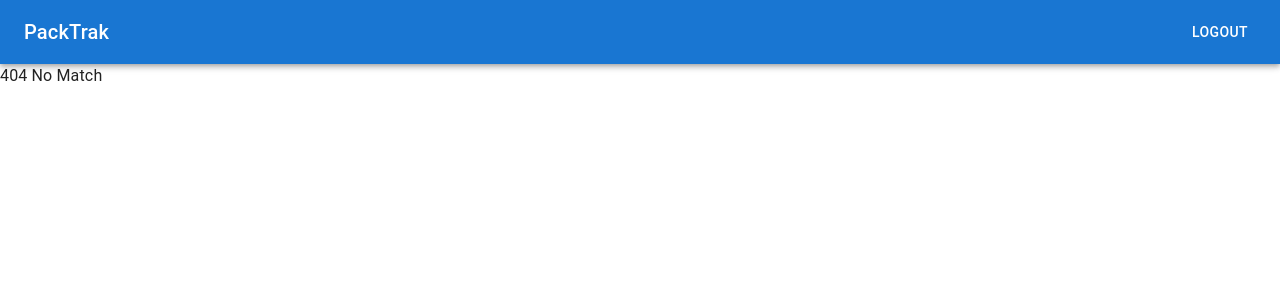
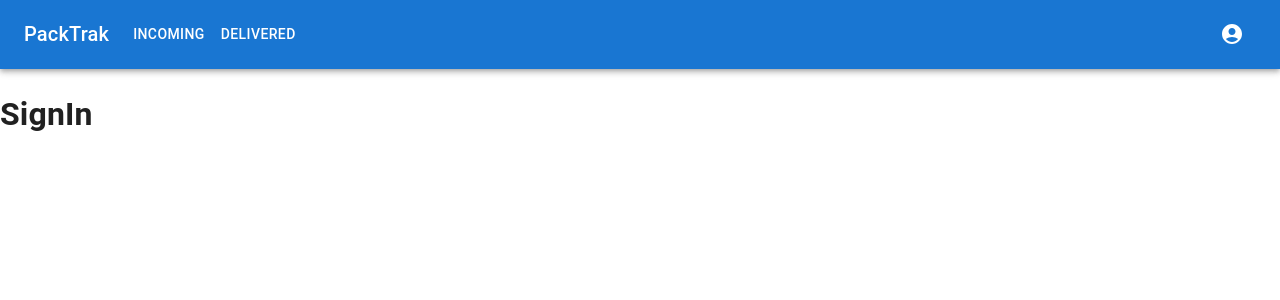
Before and after one commit to petele/packtrak, a React (Create React App) app: page /signin in a window 1280 px wide. Before the commit this address had no page. Shown: the top 300 px of the page. Built offline with nearby package versions, Linux system fonts and the light colour scheme.

Commit message:
additional pages

```diff
--- a/src/App.js
+++ b/src/App.js
@@ -8,6 +8,9 @@ import Edit from './views/Edit';
 import Incoming from './views/Incoming';
 import NoMatch from './views/NoMatch';
 import Received from './views/Received';
+import SignIn from './views/SignIn';
+import SignUp from './views/SignUp';
+import Profile from './views/Profile';
 
 import { CssBaseline } from '@mui/material';
 import ButtonAppBar from './components/ButtonAppBar';
@@ -19,11 +22,14 @@ export default function App() {
     <Routes>
       <Route path="/" element={<Layout />}>
         <Route index element={<Home />} />
-        <Route path="incoming" element={<Incoming />} />
-        <Route path="received" element={<Received />} />
-        <Route path="add" element={<Add />} />
+        <Route path="/incoming" element={<Incoming />} />
+        <Route path="/received" element={<Received />} />
+        <Route path="/add" element={<Add />} />
         <Route path="/edit/:kind/:id" element={<Edit />} />
-        <Route path="about" element={<About />} />
+        <Route path="/about" element={<About />} />
+        <Route path="/signin" element={<SignIn />} />
+        <Route path="/signup" element={<SignUp />} />
+        <Route path="/profile" element={<Profile />} />
         <Route path="*" element={<NoMatch />} />
       </Route>
     </Routes>
--- a/src/components/ButtonAppBar.js
+++ b/src/components/ButtonAppBar.js
@@ -4,20 +4,101 @@ import Box from '@mui/material/Box';
 import Toolbar from '@mui/material/Toolbar';
 import Typography from '@mui/material/Typography';
 import Button from '@mui/material/Button';
-// import IconButton from '@mui/material/IconButton';
-// import MenuIcon from '@mui/icons-material/Menu';
+import AccountCircle from '@mui/icons-material/AccountCircle';
+
+import IconButton from '@mui/material/IconButton';
+import MenuItem from '@mui/material/MenuItem';
+import Menu from '@mui/material/Menu';
 
 export default function ButtonAppBar() {
   const [auth, setAuth] = React.useState(true);
+  const [anchorEl, setAnchorEl] = React.useState(null);
+
+  const handleMenu = (event) => {
+    setAnchorEl(event.currentTarget);
+  };
+
+  const clickSignOut = () => {
+    console.log('click sign out');
+    setAnchorEl(null);
+  };
+
+  const handleClose = () => {
+    setAnchorEl(null);
+  };
 
   return (
     <Box sx={{ flexGrow: 1 }}>
       <AppBar position="static">
         <Toolbar>
-          <Typography variant="h6" component="div" sx={{ flexGrow: 1 }}>
+          <Typography
+            variant="h6"
+            noWrap
+            component="a"
+            href="/"
+            sx={{
+              mr: 2,
+              display: {xs: 'none', md: 'flex'},
+              color: 'inherit',
+              textDecoration: 'none',
+            }}
+          >
             PackTrak
           </Typography>
-          <Button color="inherit">{auth ? 'Logout' : 'Login'}</Button>
+
+          <Button
+            href="/incoming"
+            sx={{ my: 2, color: 'white', display: 'block' }}>
+            Incoming
+          </Button>
+          <Button
+            href="/received"
+            sx={{ my: 2, color: 'white', display: 'block' }}>
+            Delivered
+          </Button>
+
+          <Box sx={{ flexGrow: 1 }}></Box>
+          {!auth && (
+            <IconButton
+              size="large"
+              href="/signin"
+              aria-label="sign in"
+              color="inherit">
+              <AccountCircle />
+            </IconButton>
+          )}
+          {auth && (
+            <div>
+              <IconButton
+                size="large"
+                aria-label="account of current user"
+                aria-controls="menu-appbar"
+                aria-haspopup="true"
+                onClick={handleMenu}
+                color="inherit"
+              >
+                <AccountCircle />
+              </IconButton>
+              <Menu
+                    id="menu-appbar"
+                    anchorEl={anchorEl}
+                    anchorOrigin={{
+                      vertical: 'top',
+                      horizontal: 'right',
+                    }}
+                    keepMounted
+                    transformOrigin={{
+                      vertical: 'top',
+                      horizontal: 'right',
+                    }}
+                    open={Boolean(anchorEl)}
+                    onClose={handleClose}
+                  >
+                    <MenuItem component="a" href="/profile">Profile</MenuItem>
+                    <MenuItem onClick={clickSignOut}>Sign Out</MenuItem>
+                  </Menu>
+                </div>
+          )}
         </Toolbar>
       </AppBar>
     </Box>
--- /dev/null
+++ b/src/views/Profile.js
@@ -0,0 +1,7 @@
+export default function Profile() {
+  return (
+    <div>
+      <h1>Profile</h1>
+    </div>
+  );
+}
--- /dev/null
+++ b/src/views/SignIn.js
@@ -0,0 +1,7 @@
+export default function SignIn() {
+  return (
+    <div>
+      <h1>SignIn</h1>
+    </div>
+  );
+}
--- /dev/null
+++ b/src/views/SignUp.js
@@ -0,0 +1,7 @@
+export default function SignUp() {
+  return (
+    <div>
+      <h1>SignUp</h1>
+    </div>
+  );
+}
```
